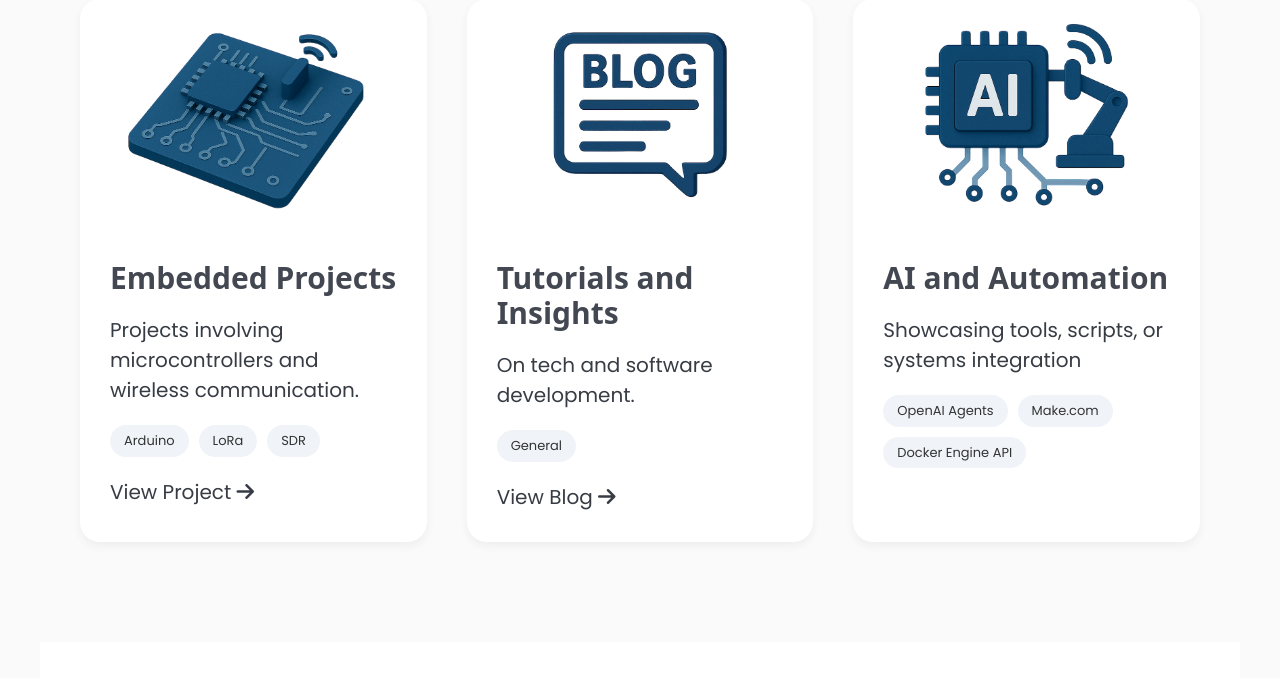
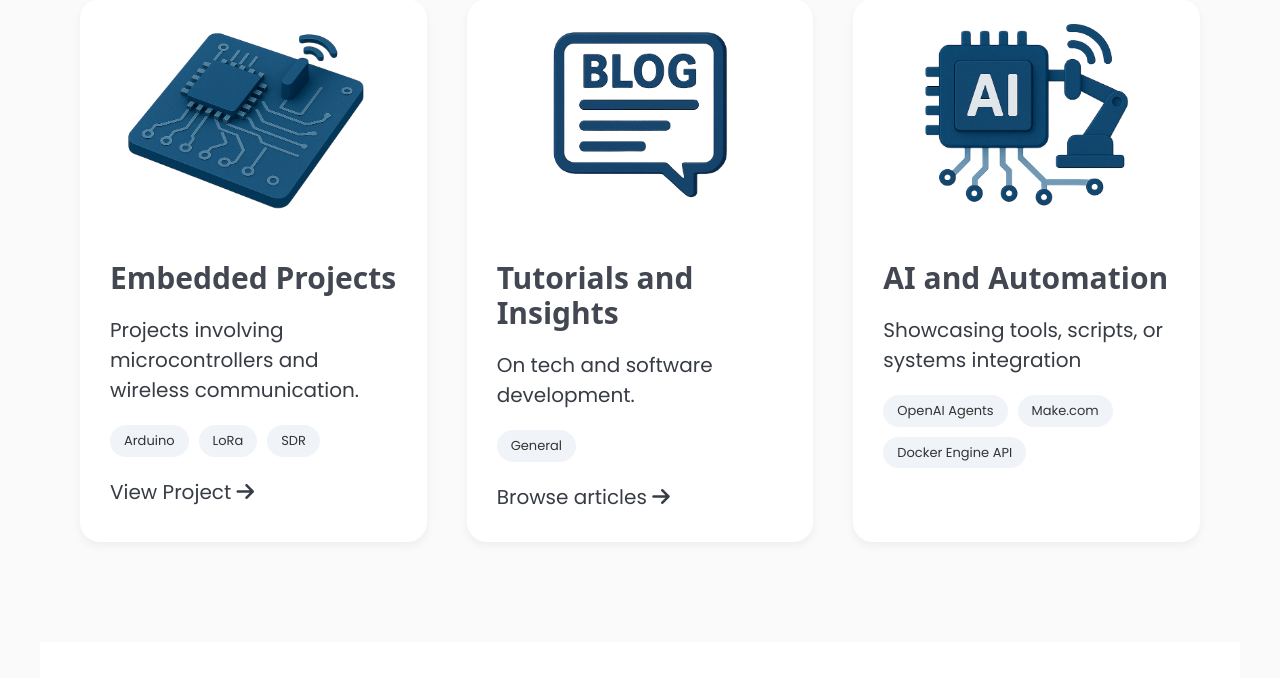
Before and after one commit to botacatalin/Portfolio_CV, a Flask app: page / in a window 1280 px wide, after a click on "Show More Projects". Shown: the part 3167-3845 px from the top of the page. Run offline with Flask 3, Linux system fonts and the light colour scheme; some libraries are stand-ins or nearby versions.

Commit message:
Update  link to point to blog tags

```diff
--- a/templates/_projects.html
+++ b/templates/_projects.html
@@ -144,7 +144,7 @@
                     <div class="tech-tags">
                         <span>General</span>
                     </div>
-                    <a href="https://nodes.ro/blog/fihexagon-files/" target="_blank">View Blog <i
+                    <a href="https://nodes.ro/blog/fihexagon-files/tags/index.html" target="_blank">Browse articles <i
                             class="fa-solid fa-arrow-right"></i></a>
                 </div>
             </div>
```
